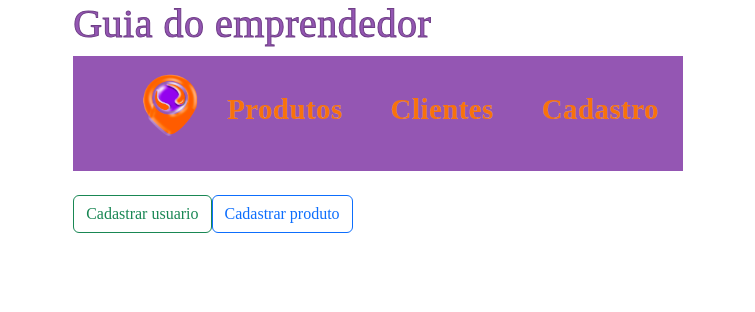
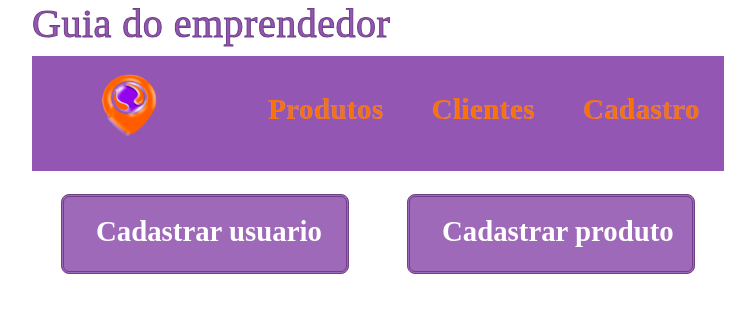
Before and after one commit to hluna23/projetofinal, a React (Create React App) app: page /cadastrar in a window 1280 px wide. Shown: the top 312 px of the page, without its empty margins (262-1017 px from the left). Built offline with nearby package versions, Linux system fonts and the light colour scheme.

Commit message:
ajustando os botoes do cadastro

```diff
--- /dev/null
+++ b/src/components/Cadastro/Cadastrar.css
@@ -0,0 +1,26 @@
+head,
+body,
+footer {
+  display: flex;
+  margin: auto;
+  padding: auto;
+  font-family:'Times New Roman', Times, serif;
+
+}
+
+b.botoesCadastro{
+    display: flex;
+    font-size: 1.8rem;
+    color: white;
+    background-color: #9e69b8;
+    border-color: #703f88;
+    border-style: double;
+    border-radius: 0.5rem;
+    height: 5rem;
+    width: 18rem;
+    margin: 1rem;
+    padding-top: .8rem;
+    padding-left: 2rem;
+    text-align: center;
+
+}
--- a/src/components/Cadastro/Cadastrar.js
+++ b/src/components/Cadastro/Cadastrar.js
@@ -1,19 +1,27 @@
 import { Link } from "react-router-dom";
 import { Button } from "react-bootstrap";
 import Cabecalho from "../Cabecalho/Cabecalho";
-import './ValidarForm'
+import "./ValidarForm";
+import "./Cadastrar.css";
 
 export default function Criar() {
   return (
     <div>
-      <Cabecalho />
-      <br/>
-      <Link to='/cadastro-usuario'>
-      <Button variant="outline-success"> Cadastrar usuario </Button>
-      </Link>
-      <Link to='/cadastro-produto'>
-      <Button variant="outline-primary"> Cadastrar produto </Button>
-      </Link>
+      <div>
+        <Cabecalho />
+      </div>
+      <div>
+        <Link to="/cadastro-usuario">
+          <Button  variant="line-success" >
+            <b className="botoesCadastro">Cadastrar usuario </b>
+          </Button>
+        </Link>
+        <Link to="/cadastro-produto">
+          <Button variant="line-primary" >
+            <b className="botoesCadastro">Cadastrar produto</b>
+          </Button>
+        </Link>
+      </div>
     </div>
   );
-};
+}
```
Also changed, not shown: src/components/Cadastro/Cadastro.css (deleted).
